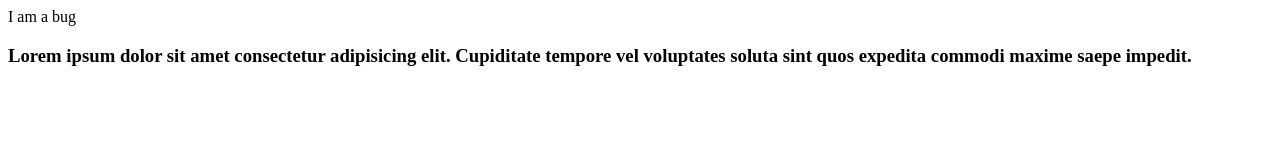
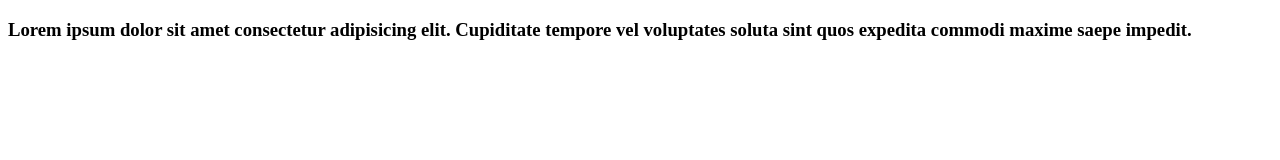
Before and after one commit to ejsmart111/our-site, a plain HTML site: page second-page.html in a window 1280 px wide. Drawn offline with Linux system fonts and the light colour scheme.

Commit message:
Bug fixed

```diff
--- a/second-page.html
+++ b/second-page.html
@@ -7,7 +7,6 @@
     <title>Second page</title>
 </head>
 <body>
-    <bug>I am a bug</bug>
     <div class="container">
         <h3>Lorem ipsum dolor sit amet consectetur adipisicing elit. Cupiditate tempore vel voluptates soluta sint quos expedita commodi maxime saepe impedit.</h3>
     </div>
```
